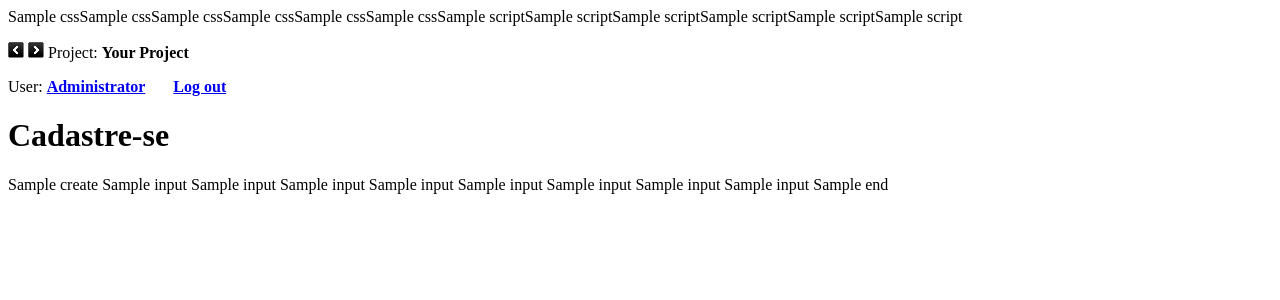
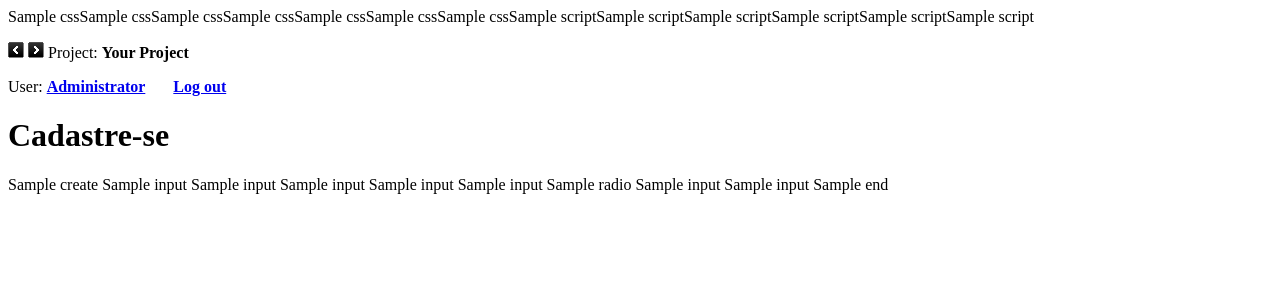
Before and after one commit to otaviosalomao/syscholar, a CakePHP app: the page made by app/views/users/cadastrar.ctp in a window 1280 px wide. Shown: the top 300 px of the page. Run offline with PHP 8.4 and a stand-in for CakePHP, Linux system fonts and the light colour scheme; the template is opened without the code that fills it: most values are stand-ins (such as "Sample title", 1, 10 or a date in 2020); some libraries are stand-ins or nearby versions.

Commit message:
correções de layout

```diff
--- a/app/views/layouts/default.ctp
+++ b/app/views/layouts/default.ctp
@@ -15,6 +15,7 @@
         echo $html->css('1col');
         echo $html->css('main-ie6');
         echo $html->css('style');
+        echo $html->css('syscholar');
         echo $html->script('jquery.');
         echo $html->script('switcher.js');
         echo $html->script('toggle.js');
--- a/app/views/users/cadastrar.ctp
+++ b/app/views/users/cadastrar.ctp
@@ -1,12 +1,12 @@
-<div class="cadastrar">
-    <h1>Cadastre-se</h1>
+ <h1>Cadastre-se</h1>
+<div id="form-area" class="cadastrar">
         <?= $form->create("User", array("action" => "cadastrar", 'class' => 'form')); ?>
         <?= $form->input('nome', array('value' => '', 'class'=>'input-text')); ?>
         <?= $form->input('email', array('value' => '', 'class'=>'input-text')); ?>
         <?= $form->input('telefone', array('value' => '', 'class'=>'input-text')); ?>
         <?= $form->input('endereco', array('value' => '', 'class'=>'input-text')); ?>
-        <?= $form->input('data_nascimento', array('value' => '')); ?>
-        <?= $form->input('sexo', array('value' => '')); ?>
+        <?= $form->input('data_nascimento', array('value' => '', 'class'=>'input-text')); ?>
+        <?= $form->radio('sexo',array('M'=>'Masculino', 'F'=>'Feminino'), array('legend'=>false, 'type' => 'radio')); ?>
         <?= $form->input('senha', array('value' => '', 'type' => 'password', 'class'=>'input-text')); ?>
         <?= $form->input('confirmar_senha', array('value' => '', 'type' => 'password', 'class'=>'input-text')); ?>
         <?= $form->end("Entrar"); ?>
```
